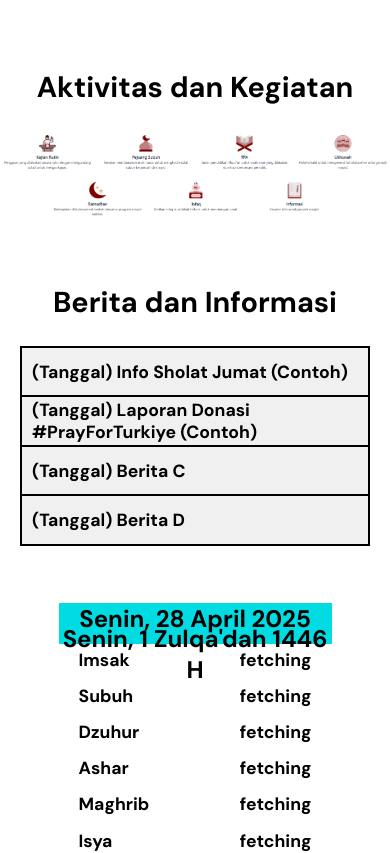
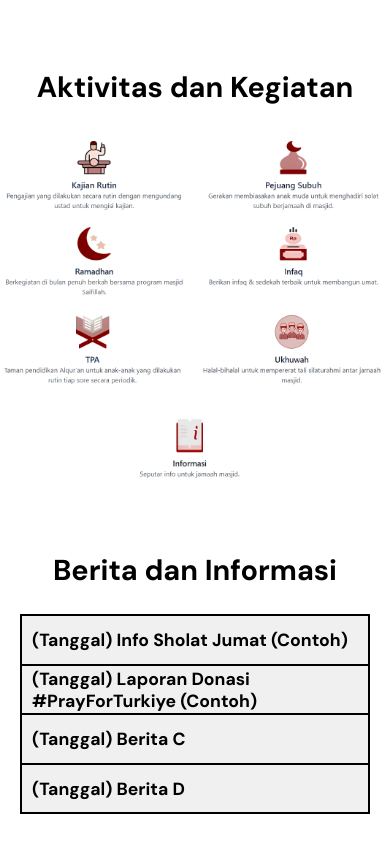
Before and after one commit to NvLL-Zen/msaifillah, a SvelteKit app: page / in a window 390 px wide. Shown: the part 780-1633 px from the top of the page. Built offline with nearby package versions, Linux system fonts and the light colour scheme; no server answers; a web font is replaced by a local one.

Commit message:
Added mobile AnK

```diff
--- a/src/components/jadwalSalat.svelte
+++ b/src/components/jadwalSalat.svelte
@@ -89,7 +89,9 @@
 
 <style>
 	.prayDate {
-		height: 10%;
+		height: fit-content;
+		padding-top: 5px;
+		padding-bottom: 5px;
 		text-align: center;
 		color: black;
 		background-color: rgb(1, 219, 226);
--- a/src/routes/+page.svelte
+++ b/src/routes/+page.svelte
@@ -8,6 +8,7 @@
 	import '../styles/kegiatan.css';
 
 	import AnKSlide from '../img/AnKSlide.webp';
+	import AnKMobile from '../img/AnKmobile.webp'
 	import JadwalSalat from '../components/jadwalSalat.svelte';
 
 	import { scrollToCenter } from '../lib/scroll.js';
@@ -38,7 +39,8 @@
 </section>
 <section class="section" id="Kegiatan">
 	<h1 class="tentangTitle">Aktivitas dan Kegiatan</h1>
-	<img class="ankImg" src={AnKSlide} alt="Aktivitas dan Kegiatan" />
+	<img class="ankImg" id="AnKPC" src={AnKSlide} alt="Aktivitas dan Kegiatan" />
+	<img class="ankImg" id="AnKMobile" src={AnKMobile} alt="Aktivitas dan Kegiatan" />
 </section>
 <section class="section" id="Berita">
 	<div class="halfHorizontal">
--- a/src/styles/kegiatan.css
+++ b/src/styles/kegiatan.css
@@ -10,3 +10,17 @@
     width: 100%;
     height: fit-content;
 }
+
+#AnKMobile {
+    display: none;
+}
+
+@media only screen and (max-width: 720px) {
+    #AnKPC {
+        display: none;
+    }
+
+    #AnKMobile {
+        display: block;
+    }
+}
```
Also changed, not shown: src/img/AnKmobile.webp (added).
